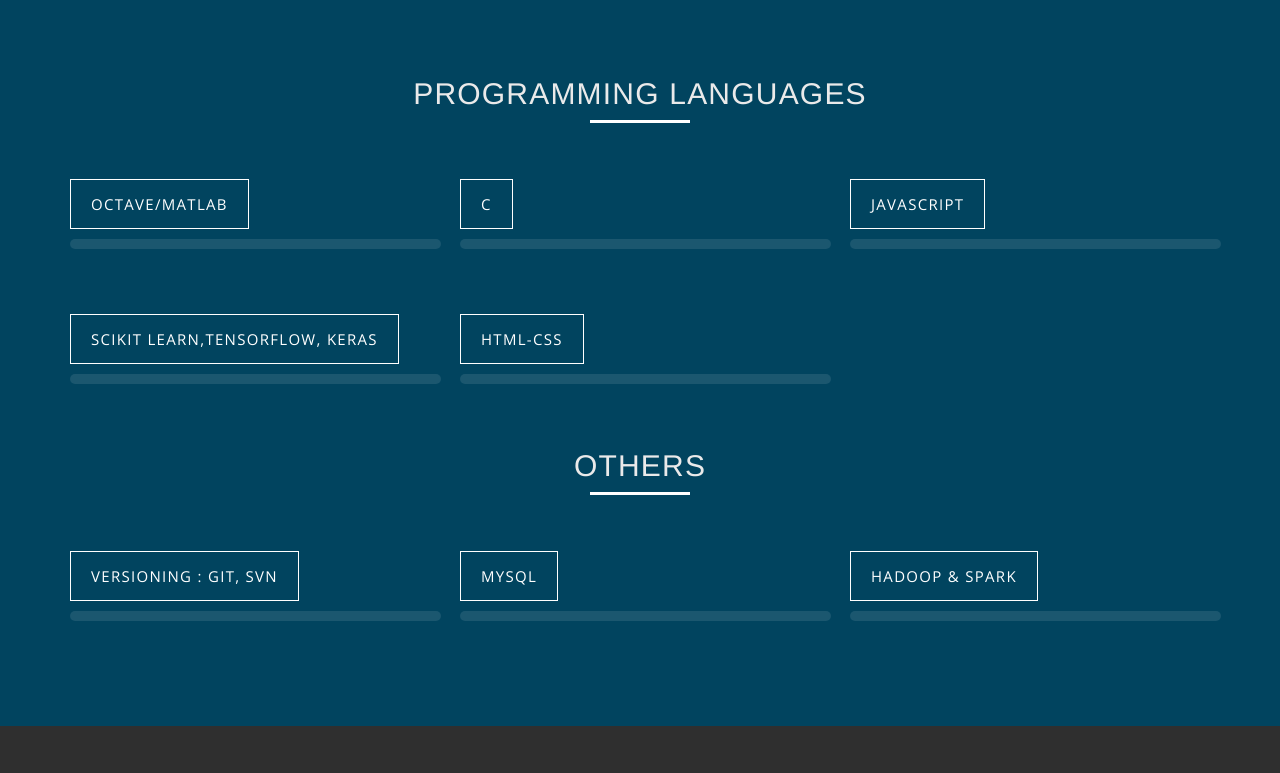
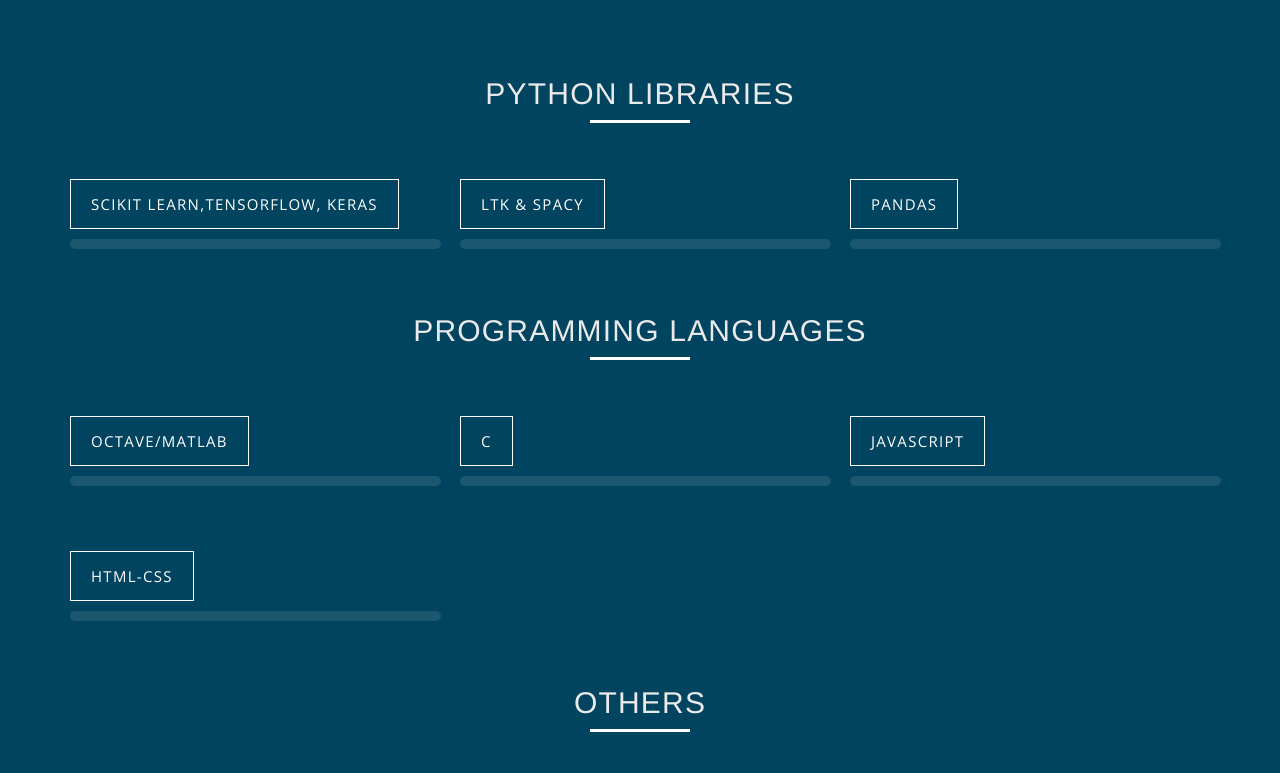
Before and after one commit to epratheeban/epratheeban.github.io, a plain HTML site: page index.html in a window 1280 px wide. Shown: the part 3313-4086 px from the top of the page. Drawn offline with nearby package versions, Linux system fonts and the light colour scheme; some packages are replaced by stand-ins of ours; files that its build step writes are made by us from their sources.

Commit message:
skill index change

```diff
--- a/index.html
+++ b/index.html
@@ -307,6 +307,26 @@
 					</div>-->
 				</div> <!-- End main skills -->
 				<div class="other-skills">
+					<h2 class="h2"> Python Libraries </h2>
+					<div class="heading-line"></div>
+					<div class="skills-wrapper row">
+
+						<!-- Skill No. 3 -->
+						<div class='bar_group col-md-4 col-xs-8' >
+							<div class=" bar_group__bar thick elastic" data-label="Scikit learn,TensorFlow, Keras " ></div>
+						</div>
+						<!-- Skill No. 4 -->
+						<div class='bar_group col-md-4 col-xs-8'>
+							<div class=" bar_group__bar thick elastic" data-label="LTK & SpaCy" ></div>
+						</div>
+						<!-- Skill No. 5 -->
+						<div class='bar_group col-md-4 col-xs-8' >
+							<div class=" bar_group__bar thick elastic" data-label="Pandas" ></div>
+						</div>
+						<!-- Skill No. 6 -->
+
+						<!-- Skill No. 7 -->
+					</div>
 					<h2 class="h2">Programming Languages</h2>
 					<div class="heading-line"></div>
 					<!--<p class="title">Languages</p>-->
@@ -324,9 +344,9 @@
 						<div class='bar_group col-md-4 col-xs-8' >
 							<div class=" bar_group__bar thick elastic" data-label="JavaScript"></div>
 						</div>
-						<div class='bar_group col-md-4 col-xs-8' >
-							<div class=" bar_group__bar thick elastic"  data-label="Scikit learn,TensorFlow, Keras"  ></div>
-						</div>
+						<!--<div class='bar_group col-md-4 col-xs-8' >
+							<div class=" bar_group__bar thick elastic"  data-label=""  ></div>
+						</div>-->
 						<div class='bar_group col-md-4 col-xs-8' >
 							<div class=" bar_group__bar thick elastic" data-label="HTML-CSS"></div>
 						</div>
```
